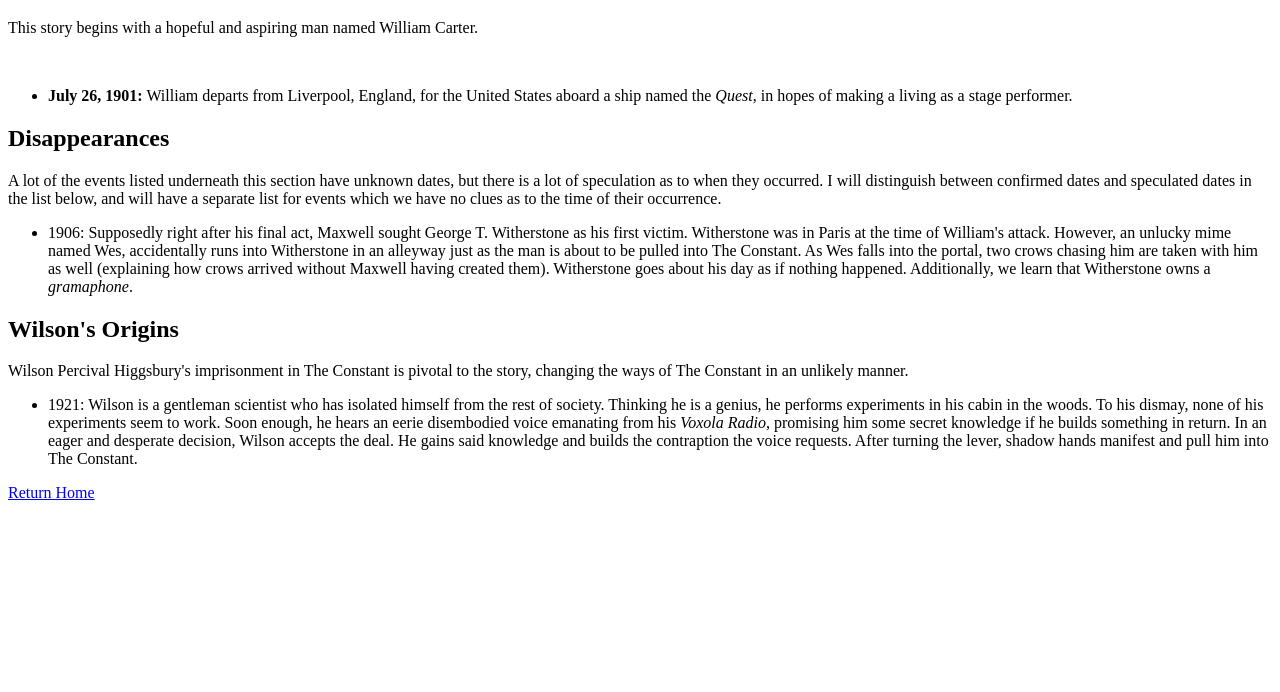
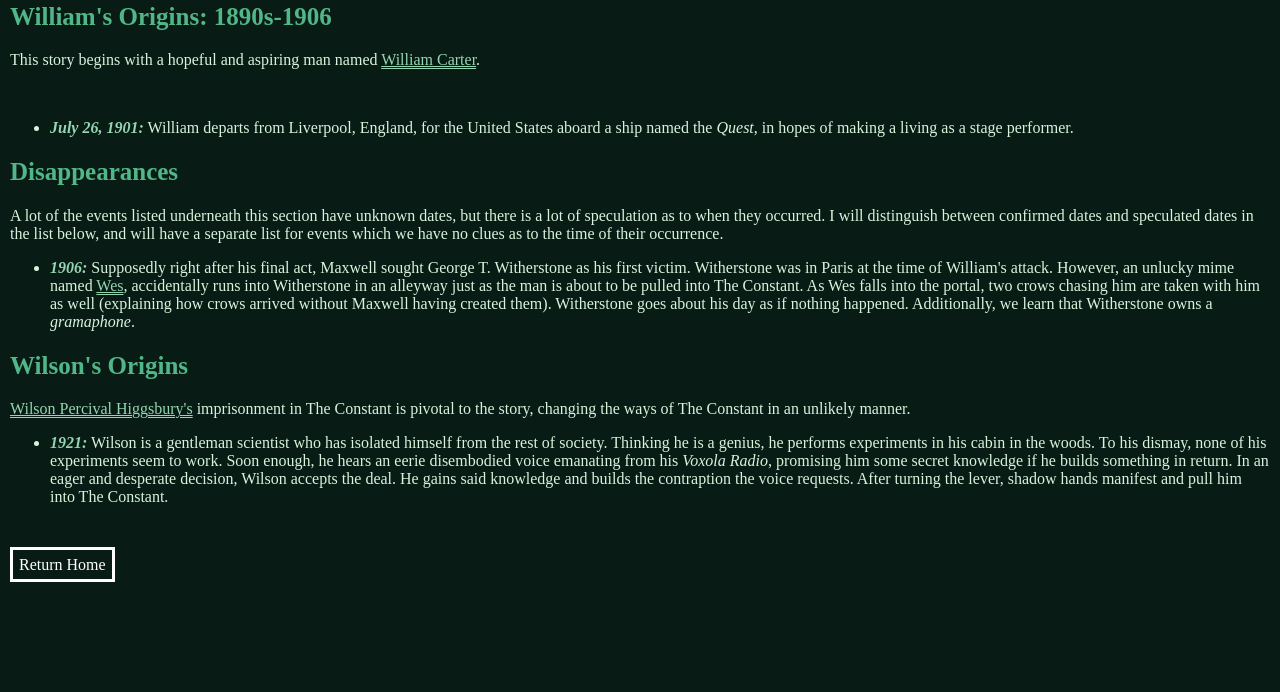
Before and after one commit to 600021860/loreDST, a plain HTML site: page pages/the_real_world.html in a window 1280 px wide. Shown: the part 108-800 px from the top of the page. Drawn offline with Linux system fonts and the light colour scheme.

Commit message:
started formatting things
Grabbed a random color palette. I plan on adding fonts later.

```diff
--- a/the_real_world.html
+++ b/pages/the_real_world.html
@@ -2,49 +2,56 @@
 
 <html>
 <head>
+    <!--title of webpage-->
+    <title>Lore of DST</title>
 
+    <!--linking stylesheet-->
+    <link rel="stylesheet" type = "text/css" href="/../style.css"/>
 </head>
 
 <body>
 <!--the first sector: the lore from the real world-->
 <div id="plot_of_the_real_world">
-    <h1>The Real World</h1>
+    <h1 class="section-head">The Real World</h1>
 
     <!--how the story begins: with William Carter-->
-    <h2>William's Origins: 1890s-1906</h2>
-    <p>This story begins with a hopeful and aspiring man named <span>William Carter</span>.</p><br>
+    <h2 class="section-sub">William's Origins: 1890s-1906</h2>
+    <p>This story begins with a hopeful and aspiring man named <a class="name">William Carter</a>.</p><br>
     <ul>
-        <li><b>July 26, 1901:</b> William departs from Liverpool, England, for the United States aboard a ship named
+        <li><a class="date">July 26, 1901:</a> William departs from Liverpool, England, for the United States aboard a ship named
             the <i>Quest</i>, in hopes of making a living as a stage performer.</li>
     </ul>
 
     <!--after the earthquake, the string of disappearances that occurs afterward-->
-    <h2>Disappearances</h2>
+    <h2 class="section-sub">Disappearances</h2>
     <p>A lot of the events listed underneath this section have unknown dates, but there is a lot of speculation as to when they occurred.
         I will distinguish between confirmed dates and speculated dates in the list below, and will have a separate list for events which we have no
         clues as to the time of their occurrence.</p>
     <ul>
-        <li>1906: Supposedly right after his final act, Maxwell sought George T. Witherstone as his first victim. Witherstone was in Paris at the time
-            of William's attack. However, an unlucky mime named <span>Wes</span>, accidentally runs into Witherstone in an alleyway just as the man is
+        <li><a class="date">1906:</a> Supposedly right after his final act, Maxwell sought George T. Witherstone as his first victim. Witherstone was in Paris at the time
+            of William's attack. However, an unlucky mime named <a class="name">Wes</a>, accidentally runs into Witherstone in an alleyway just as the man is
             about to be pulled into The Constant. As Wes falls into the portal, two crows chasing him are taken with him as well (explaining how crows
             arrived without Maxwell having created them). Witherstone goes about his day as if nothing happened. Additionally, we learn that Witherstone
             owns a <i>gramaphone</i>.</li>
     </ul>
 
     <!--how Wilson made it into The Constant-->
-    <h2>Wilson's Origins</h2>
-    <p><span>Wilson Percival Higgsbury</span>'s imprisonment in The Constant is pivotal to the story, changing the ways of The Constant in an unlikely
+    <h2 class="section-sub">Wilson's Origins</h2>
+    <p><a class="name">Wilson Percival Higgsbury's</a> imprisonment in The Constant is pivotal to the story, changing the ways of The Constant in an unlikely
         manner.</p>
     <ul>
-        <li>1921: Wilson is a gentleman scientist who has isolated himself from the rest of society. Thinking he is a genius, he performs experiments in
+        <li><a class="date">1921:</a> Wilson is a gentleman scientist who has isolated himself from the rest of society. Thinking he is a genius, he performs experiments in
             his cabin in the woods. To his dismay, none of his experiments seem to work. Soon enough, he hears an eerie disembodied voice emanating from
             his <i>Voxola Radio</i>, promising him some secret knowledge if he builds something in return. In an eager and desperate decision, Wilson
             accepts the deal. He gains said knowledge and builds the contraption the voice requests. After turning the lever, shadow hands manifest and
             pull him into The Constant.</li>
     </ul>
-
 </div>
-<p><a href="index.html">Return Home</a></p>
+    <br>
+<!--footer-->
+<div id="footer">
+    <p><a class="single-link" href="/../index.html">Return Home</a></p>
+</div>
 </body>
 
 </html>
--- a/style.css
+++ b/style.css
@@ -0,0 +1,72 @@
+/*COLOR PALETTE
+lightest to darkest
+    #d8f3dc
+    #95d5b2
+    #52b788
+    #2d6a4f
+    #081c15
+*/
+
+/*PAGE SECTIONS*/
+body {
+    padding: 10px;
+    margin: 0px;
+    background-color: #081c15;
+}
+
+.footer {
+    padding: 30%;
+}
+
+/*TEXT*/
+p {
+    color: #d8f3dc
+}
+li {
+    color: #d8f3dc
+}
+
+.section-head {
+    color: #52b788;
+    font-size: 40px;
+}
+
+.section-sub {
+    color: #52b788;
+    font-size: 25px;
+}
+
+.date {
+    color: #95d5b2;
+    font-weight: bold;
+    font-style: italic;
+}
+
+.name {
+    color: #95d5b2;
+    text-decoration: underline;
+    text-decoration-thickness: 0.1px;
+    text-decoration-style: double;
+}
+
+/*LINKS*/
+.text-link {
+    color: #ffffff;
+    text-decoration: none;
+    font-style: italic;
+    transition: 0.2s ease-out;
+}
+
+.single-link {
+    color: #ffffff;
+    text-decoration: none;
+    border-color: #ffffff;
+    border-style: solid;
+    border-width: 3px;
+    padding: 6px;
+}
+
+.fake-link {
+    color: #d8f3dc;
+    text-decoration: none;
+}
```
Also changed, not shown: index.html (+13 -13 lines), pages/the_constant.html (renamed from the_constant.html, +15 -6 lines).
